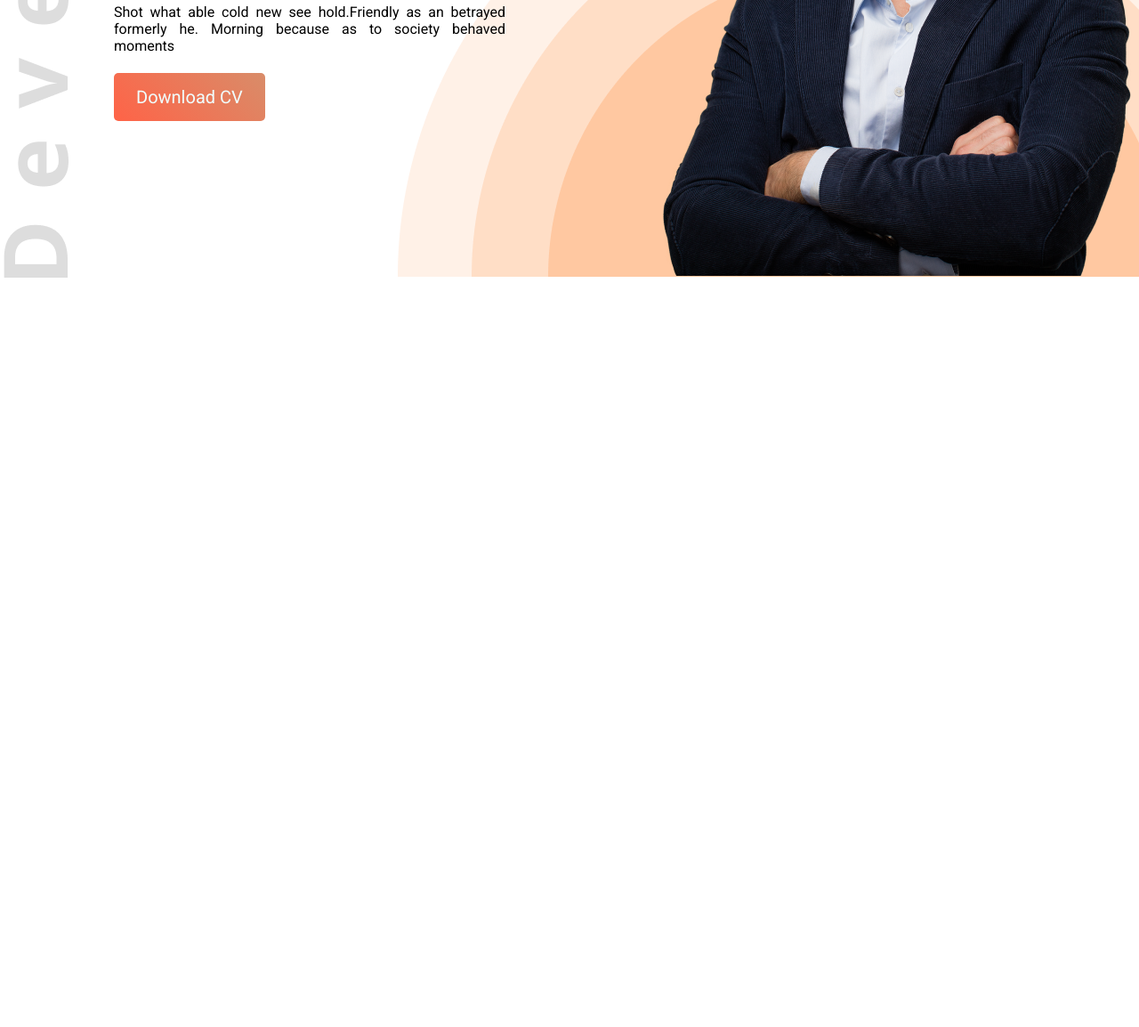
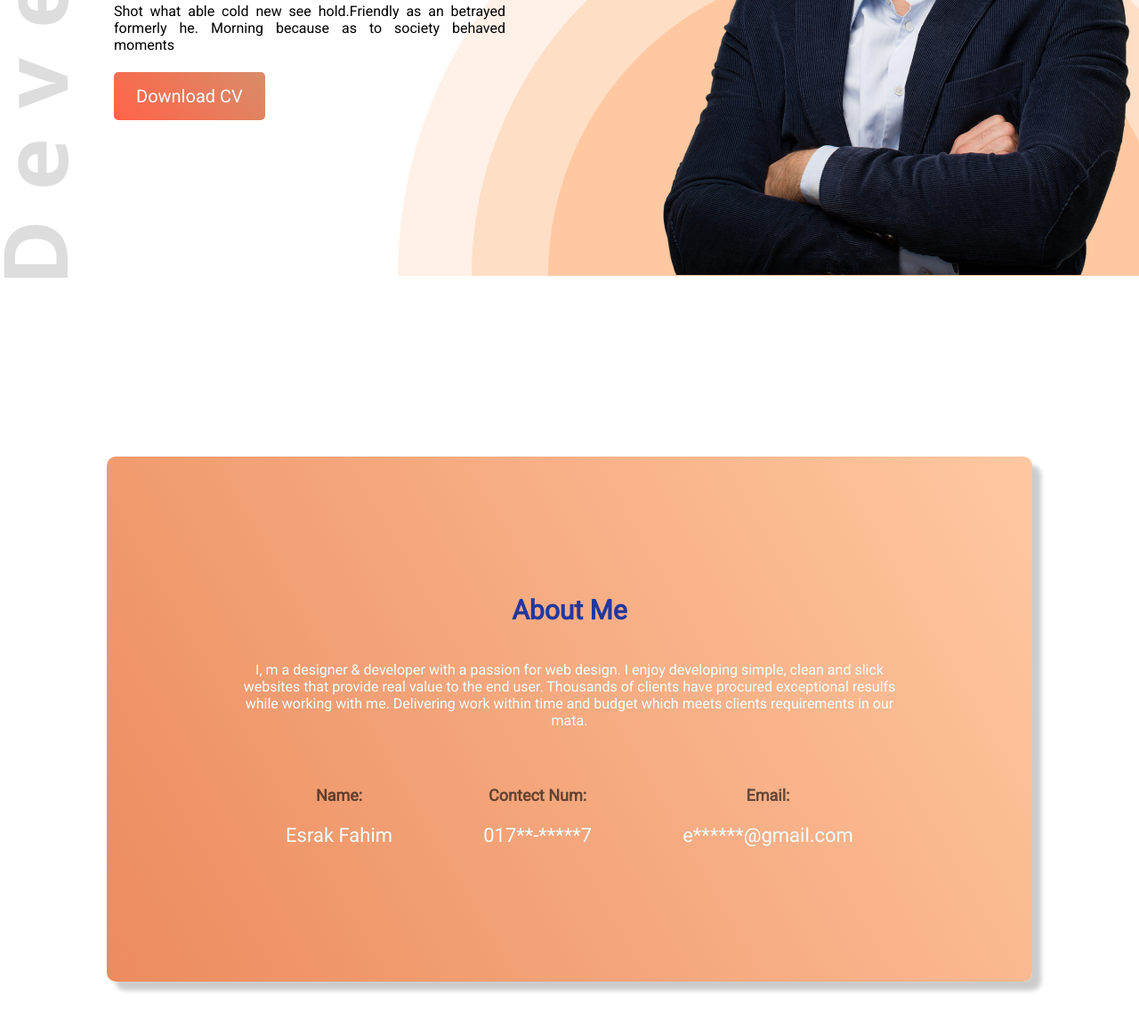
Before and after one commit to EsrakFahim/new, a plain HTML site: page index.html in a window 1280 px wide. Shown: the part 452-1606 px from the top of the page at 89% size. Before the commit the page ends 800 px from the top, so only its background shows below. Drawn offline with Linux system fonts and the light colour scheme.

Commit message:
backgroung_images_problem_solve

```diff
--- a/css/style.css
+++ b/css/style.css
@@ -4,23 +4,16 @@ body{
     margin: 0;
 }
 #header{
-    background-image: url(/images/developer.png);
+    background-image: url(../images/developer.png);
     background-repeat: no-repeat;
     background-position: left;
 }
 .navigation{
     display: flex;
 }
-.nav_logo img{
-    height: 50px;
-    padding-left: 20px;
-    padding-top: 15px;
-    padding-right: 50px;
-    opacity: .8;
-}
 .nav_item{
     padding-top: 15px;
-    margin-left: 500px;
+    margin-left: 700px;
 }
 
 .nav_item ul{
@@ -33,9 +26,9 @@ li{
     margin-left: 50px;
 }
 .hire_btn{
-    background-image: linear-gradient( 45deg, #2580d1,#ff6347);
+    background-image: linear-gradient(45deg,#2580d1,#ff6347);
     padding: 10px 20px;
-    color: blanchedalmond;
+    color: white;
     font-weight: 700;
     border-radius: 10px;
 }
@@ -60,7 +53,7 @@ li{
 }
 .info_container{
     display: flex;
-    background-image: url(/images/header_bg.png);
+    background-image: url(../images/header_bg.png);
     background-repeat: no-repeat;
     background-position: right 98%;
 }
@@ -84,3 +77,38 @@ a{
     color: azure;
     border-radius: 5px;
 }
+.about{
+    background-image: linear-gradient(60deg,#e2500ca9,#ffc8a1);
+    margin: 200px 120px;
+    padding: 130px 150px;
+    border-radius: 10px;
+    text-align: center;
+    color: azure;
+    box-shadow:10px 10px 5px #00000033;
+}
+.about_title{
+    color: #21389e;
+    padding-bottom: 15px;
+    font-weight: 900;
+    font-size: 30px;
+}
+.about_description{
+    font-weight: 500;
+    text-align: center;
+}
+.about-info-container{
+    display: flex;
+    justify-content: space-around;
+}
+.about_info{
+    padding-top: 30px;
+}
+.info_title{
+    color: #00000098;
+    font-weight: 700;
+    font-size: 18px;
+}
+.info_description{
+    font-size: 22px;
+    font-weight: 500;
+}
--- a/index.html
+++ b/index.html
@@ -4,7 +4,7 @@
     <meta charset="UTF-8">
     <meta http-equiv="X-UA-Compatible" content="IE=edge">
     <meta name="viewport" content="width=device-width, initial-scale=1.0">
-    <link rel="stylesheet" href="/css/style.css">
+    <link rel="stylesheet" href="css/style.css">
     <link rel="preconnect" href="https://fonts.googleapis.com"><link
     rel="preconnect" href="https://fonts.gstatic.com" crossorigin><link
     href="https://fonts.googleapis.com/css2?
@@ -17,16 +17,13 @@
 <body>
     <section id="header">
         <section class="navigation">
-            <div class="nav_logo">
-                <img src="/images/logo/nav logo.png" alt="logo">
-            </div>
             <div class="nav_item">
                 <ul>
                     <li>Home</li>
                     <li>Donet</li>
                     <li>About</li>
                     <li>Contact</li>
-                    <li class="hire_btn"> <a href="#">Hire Me</a> </li>
+                    <li> <a class="hire_btn" href="#">Hire Me</a> </li>
                 </ul>
             </div>
         </section>
@@ -43,7 +40,31 @@
             <a class="downlod_btn" target="_blank" href="#">Download CV</a>
             </div>
             <div class="half_width">
-                <img src="/images/hardy.png" alt="my_picture">
+                <img src="images/hardy.png" alt="my_picture">
+            </div>
+        </section>
+    </section>
+    <section>
+            <section class="about">
+            <div>
+                <h2 class="about_title">About Me</h2>
+                <p class="about_description">
+                    I, m a designer & developer with a passion for web design. I enjoy developing simple, clean and slick websites that provide real value to the end user. Thousands of clients have procured exceptional resulfs while working with me. Delivering work within time and budget which meets clients requirements in our mata.
+                </p>
+            </div>
+            <div class="about-info-container">
+                <div class="about_info">
+                    <p class="info_title">Name:</p>
+                    <p class="info_description">Esrak Fahim</p>
+                </div>
+                <div class="about_info">
+                    <p class="info_title">Contect Num:</p>
+                    <p class="info_description">017**-*****7</p>
+                </div>
+                <div class="about_info">
+                    <p class="info_title">Email:</p>
+                    <p class="info_description">e******@gmail.com</p>
+                </div>
             </div>
         </section>
     </section>
```
